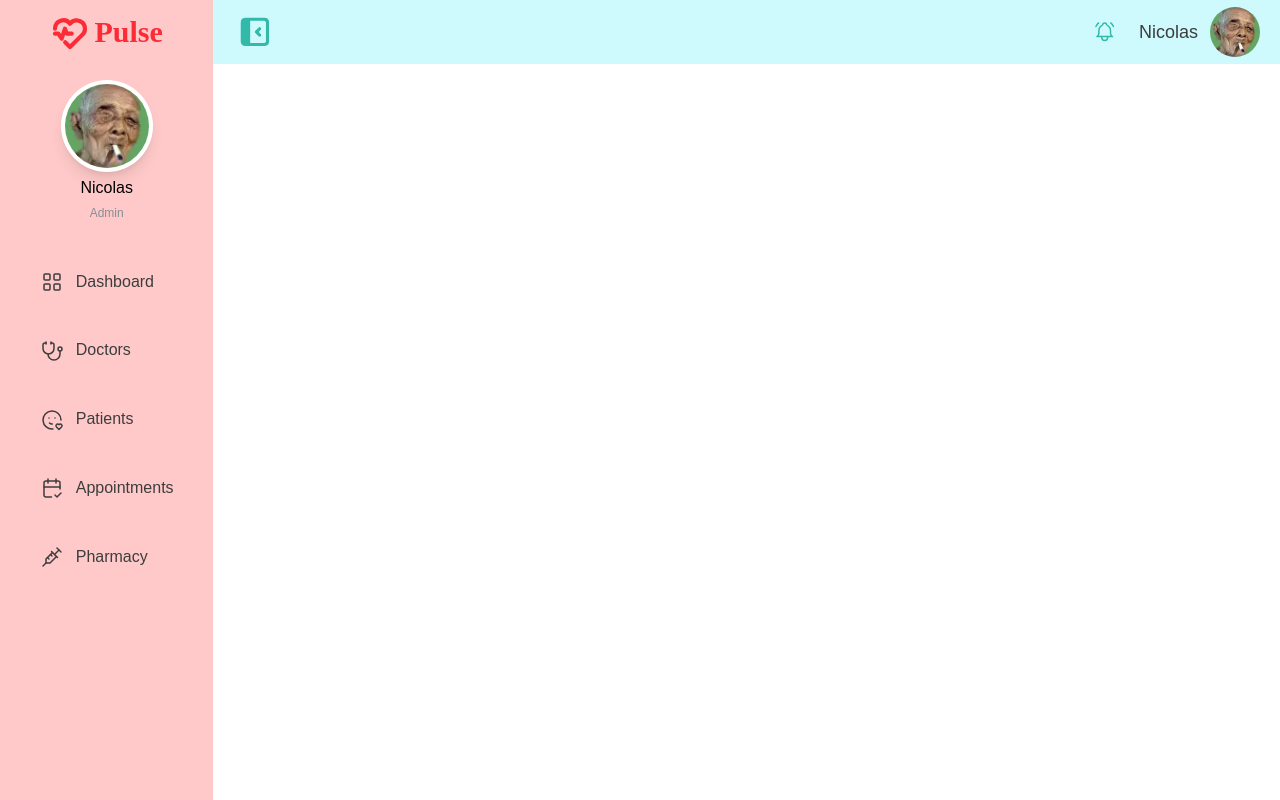
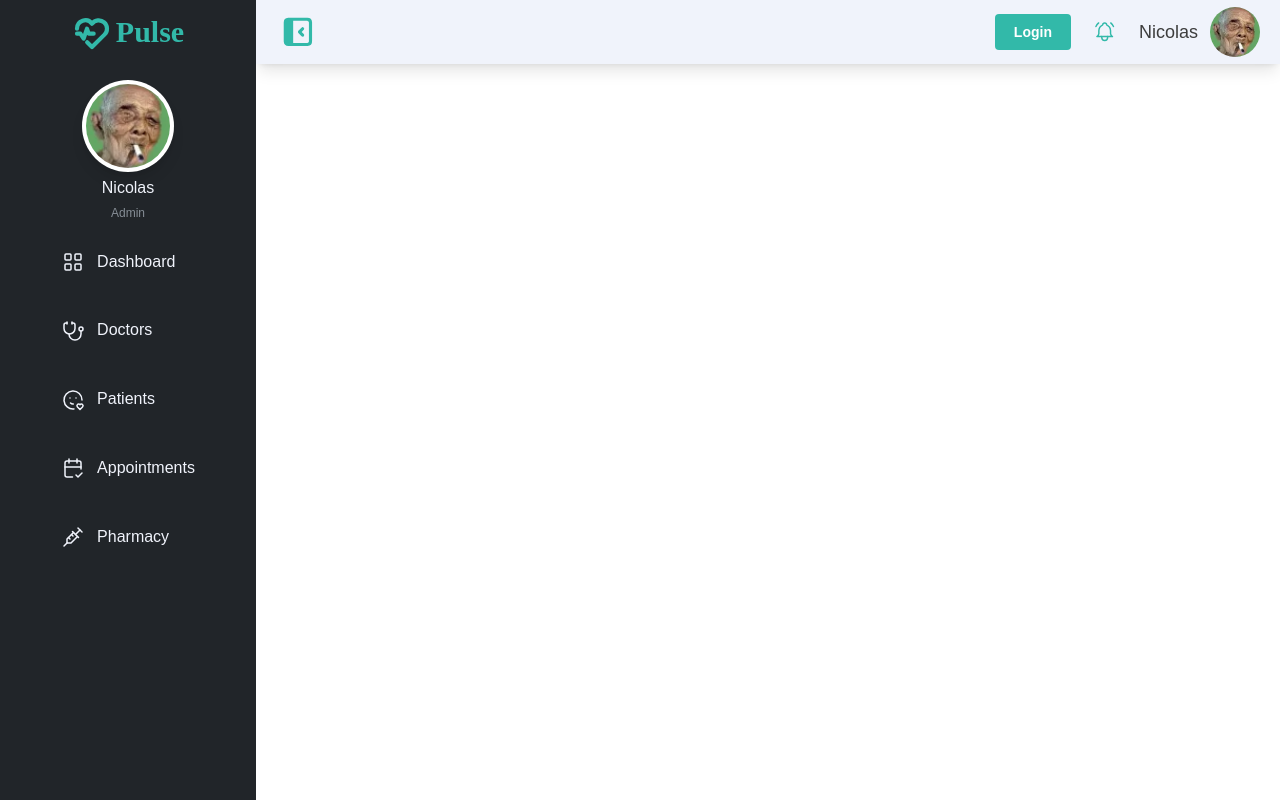
Before and after one commit to NicolasMCascaes/hmsReact, a React (Vite) app in the folder hms/: page / in a window 1280 px wide. Built offline with nearby package versions, Linux system fonts and the light colour scheme.

Commit message:
feat: Login page finalized

```diff
--- a/hms/package.json
+++ b/hms/package.json
@@ -13,7 +13,7 @@
     "@emotion/react": "^11.14.0",
     "@mantine/core": "^8.3.6",
     "@mantine/dates": "^8.3.6",
-    "@mantine/form": "^8.3.6",
+    "@mantine/form": "^8.3.9",
     "@mantine/hooks": "^8.3.6",
     "@mantine/modals": "^8.3.6",
     "@mantine/notifications": "^8.3.6",
--- /dev/null
+++ b/hms/src/App.css
@@ -0,0 +1,20 @@
+::-webkit-scrollbar-track
+{
+	-webkit-box-shadow: inset 0 0 6px rgba(0,0,0,0.3);
+	background-color: #F5F5F5;
+
+}
+
+.hide-scrollbar::-webkit-scrollbar
+{
+	display: none;
+	background-color: #F5F5F5;
+    border-radius: 30px;
+
+}
+
+::-webkit-scrollbar-thumb
+{
+    border-radius: 30px;
+	background-color: #32b9a9;
+}
--- a/hms/src/App.tsx
+++ b/hms/src/App.tsx
@@ -2,6 +2,7 @@
 import { Button, MantineProvider, createTheme } from '@mantine/core';
 import '@mantine/core/styles.css'
 import AppRoutes from './Routes/AppRoutes';
+import './App.css'
 const theme = createTheme({
   focusRing:"never",
   fontFamily:"Poppins, sans-serif",
--- a/hms/src/Routes/AppRoutes.tsx
+++ b/hms/src/Routes/AppRoutes.tsx
@@ -1,11 +1,15 @@
 import {BrowserRouter, Route, Routes} from "react-router-dom"
 import Random from '../components/Random'
 import AdminDashboard from '../Layout/AdminDashboard'
+import LoginPage from "../pages/LoginPage"
+import RegisterPage from "../pages/RegisterPage"
 
 const AppRoutes = () => {
   return (
     <BrowserRouter>
             <Routes>
+              <Route path='/login' element={<LoginPage/>}/>
+              <Route path="/register" element={<RegisterPage/>}/>
               <Route path='/' element={<AdminDashboard/>}>
               <Route path="/dashboard" element={<Random/>} />
               <Route path="/pharmacy" element={<Random/>} />
--- a/hms/src/components/Header/Header.tsx
+++ b/hms/src/components/Header/Header.tsx
@@ -1,15 +1,17 @@
-import { ActionIcon } from '@mantine/core'
+import { ActionIcon, Button } from '@mantine/core'
 import { IconAdjustments, IconBellRinging, IconLayoutSidebarLeftCollapseFilled } from '@tabler/icons-react'
 import ProfileMenu from './ProfileMenu'
+import { Link } from 'react-router-dom'
 
 const Header = () => {
   return (
-    <div className='bg-cyan-100 w-full h-16 flex justify-between px-5 items-center'>
+    <div className='bg-light shadow-lg w-full h-16 flex justify-between px-5 items-center'>
     <ActionIcon variant="transparent" aria-label="Settings" size="xl">
     <IconLayoutSidebarLeftCollapseFilled style={{ width: '90%', height: '90%' }} stroke={1.5} />
     </ActionIcon>
 
     <div className='flex gap-5 items-center'>
+      <Link to="login"><Button>Login</Button></Link>
       <ActionIcon variant="transparent" aria-label="Settings" size="md">
     <IconBellRinging style={{ width: '90%', height: '90%' }} stroke={1.5} />
     </ActionIcon>
--- a/hms/src/components/Random.tsx
+++ b/hms/src/components/Random.tsx
@@ -2,7 +2,7 @@ import React from 'react'
 
 const Random = () => {
   return (
-    <div>Random</div>
+    <div className=''>Random</div>
   )
 }
 
--- a/hms/src/components/SideBar/SideBar.tsx
+++ b/hms/src/components/SideBar/SideBar.tsx
@@ -3,30 +3,36 @@ import { IconCalendarCheck, IconHeartbeat, IconLayoutGrid, IconMoodHeart, IconSt
 import avatar from '../../assets/avatar.jpg'
 import { NavLink } from 'react-router-dom'
 const Links = [
-  {name: "Dashboard", url: "/dashboard", icon: <IconLayoutGrid stroke={1.5} />},
-  {name: "Doctors", url: "/doctors", icon: <IconStethoscope stroke={1.5} />},
-  {name: "Patients", url: "/patients", icon: <IconMoodHeart stroke={1.5} />},
-  {name: "Appointments", url: "/appointments", icon: <IconCalendarCheck stroke={1.5} />},
-  {name: "Pharmacy", url: "/pharmacy", icon: <IconVaccine stroke={1.5} />},
+  { name: "Dashboard", url: "/dashboard", icon: <IconLayoutGrid stroke={1.5} /> },
+  { name: "Doctors", url: "/doctors", icon: <IconStethoscope stroke={1.5} /> },
+  { name: "Patients", url: "/patients", icon: <IconMoodHeart stroke={1.5} /> },
+  { name: "Appointments", url: "/appointments", icon: <IconCalendarCheck stroke={1.5} /> },
+  { name: "Pharmacy", url: "/pharmacy", icon: <IconVaccine stroke={1.5} /> },
 ]
 const SideBar = () => {
   return (
-    <div className='w-64 bg-red-200 flex flex-col gap-7 items-center py-3 h-screen'>
-      <div className='text-red-500 flex gap-1 items-center'>
+    <div className='flex'>
+      <div className='w-64'>
+
+      </div>
+      <div className='w-64 fixed bg-dark overflow-y-auto hide-scrollbar flex flex-col gap-7 items-center h-screen'>
+        <div className='fixed z-500 py-3 text-primary-400 bg-dark flex gap-1 items-center'>
           <IconHeartbeat size={40} stroke={2.5} />
           <h2 className='text-3xl font-semibold'>Pulse</h2>
         </div>
+        <div className='flex flex-col gap-2 mt-20'>
+
           <div className='flex flex-col gap-1 items-center'>
             <div className='p-1 bg-white rounded-full shadow-lg'>
               <Avatar variant="filled" src={avatar} alt="Nicolas" size="xl" />
             </div>
-        <span className='font-medium'>Nicolas</span>
-        <Text c="dimmed" size='xs'>Admin</Text>
+            <span className='font-medium text-light'>Nicolas</span>
+            <Text c="dimmed" size='xs' className='text-light'>Admin</Text>
           </div>
           <div className='flex flex-col gap-1'>
             {
               Links.map((link) => {
-            return <NavLink to={link.url} key={link.url} className={({ isActive }) => `flex items-center gap-3 w-full font-medium text-neutral-900 px-4 py-5 rounded-lg ${isActive ? "bg-primary-400" : "hover:bg-gray-100"}`}>
+                return <NavLink to={link.url} key={link.url} className={({ isActive }) => `flex items-center gap-3 w-full font-medium text-light px-4 py-5 rounded-lg ${isActive ? "bg-primary-400 text-dark" : "hover:bg-gray-100 hover:text-dark"}`}>
                   {link.icon}
                   <span>{link.name}</span>
                 </NavLink>
@@ -34,6 +40,8 @@ const SideBar = () => {
             }
           </div>
         </div>
+      </div>
+    </div>
   )
 }
 
--- a/hms/src/index.css
+++ b/hms/src/index.css
@@ -25,7 +25,8 @@
   --color-neutral-950: #000000;
   --font-poppins:"Poppins", sans-serif;
   --font-merriweather: "Merriweather", serif;
-
+  --color-dark:#212529;
+  --color-light:#F0F3FB;
 }
 html, body{
   font-family: var(--font-poppins);
--- /dev/null
+++ b/hms/src/pages/LoginPage.tsx
@@ -0,0 +1,53 @@
+import { Button, PasswordInput, TextInput } from "@mantine/core"
+import { IconHeartbeat } from "@tabler/icons-react"
+import { useForm } from '@mantine/form';
+import { Link } from "react-router-dom";
+
+
+const LoginPage = () => {
+    const form = useForm({
+    initialValues: {
+      email: '',
+      password:'',
+    },
+    validate: {
+      email: (value) => (/^\S+@\S+$/.test(value) ? null : 'Invalid email'),
+      password:(value) => (!value?"Password is required!":null)
+    },
+  });
+   const handleSubmit = (values: typeof form.values) => {
+    console.log(values);
+  };
+    return (
+        <div style={{ background: 'url("/bg.jpg")' }} className='h-screen w-screen bg-cover! bg-center! bg-no-repeat! flex flex-col items-center justify-center'>
+             <div className="absolute inset-0 bg-black/60"></div>
+            <div className=' relative py-3 text-pink-400 flex gap-1 items-center'>
+          <IconHeartbeat size={45} stroke={2.5} />
+          <h2 className=' relative text-4xl font-semibold'>Pulse</h2>
+        </div>
+            <div className=" relative w-[450px] backdrop-blur-md p-10 py-8 rounded-xl">
+                <form onSubmit={form.onSubmit(handleSubmit)} className=" relative flex flex-col gap-5! [&_input]: pl-2 [&_svg]: text-neutral-100">
+                    <div className="self-center font-medium font-merriweather text-xl text-light">Login</div>
+                    <TextInput variant="unstyled" placeholder="Email" radius="md" size="md"  {...form.getInputProps('email')} withAsterisk styles={{
+                        input:{
+                            color: '#f5f5f5',
+                            border: '1px solid #aaa',
+                            backgroundColor: 'transparent'
+                        }
+                    }}/>
+                    <PasswordInput placeholder="Password" variant="unstyled" radius="md" size="md"  {...form.getInputProps('password')} withAsterisk  styles={{
+                        input:{
+                            color:'#f5f5f5',
+                            border:'1px solid #aaa',
+                            backgroundColor:'transparent',
+                        }
+                    }} />
+                    <Button type="submit" color="pink">Login</Button>
+                    <div>Dont have an account? <Link to={"/register"}>Register</Link></div>
+                </form>
+            </div>
+        </div>
+    )
+}
+
+export default LoginPage
--- /dev/null
+++ b/hms/src/pages/RegisterPage.tsx
@@ -0,0 +1,9 @@
+import React from 'react'
+
+const RegisterPage = () => {
+  return (
+    <div>RegisterPage</div>
+  )
+}
+
+export default RegisterPage
```
Also changed, not shown: 2 other files (tests, documents, lock files or other folders). Lines whose indentation alone changed are shown as unchanged.
